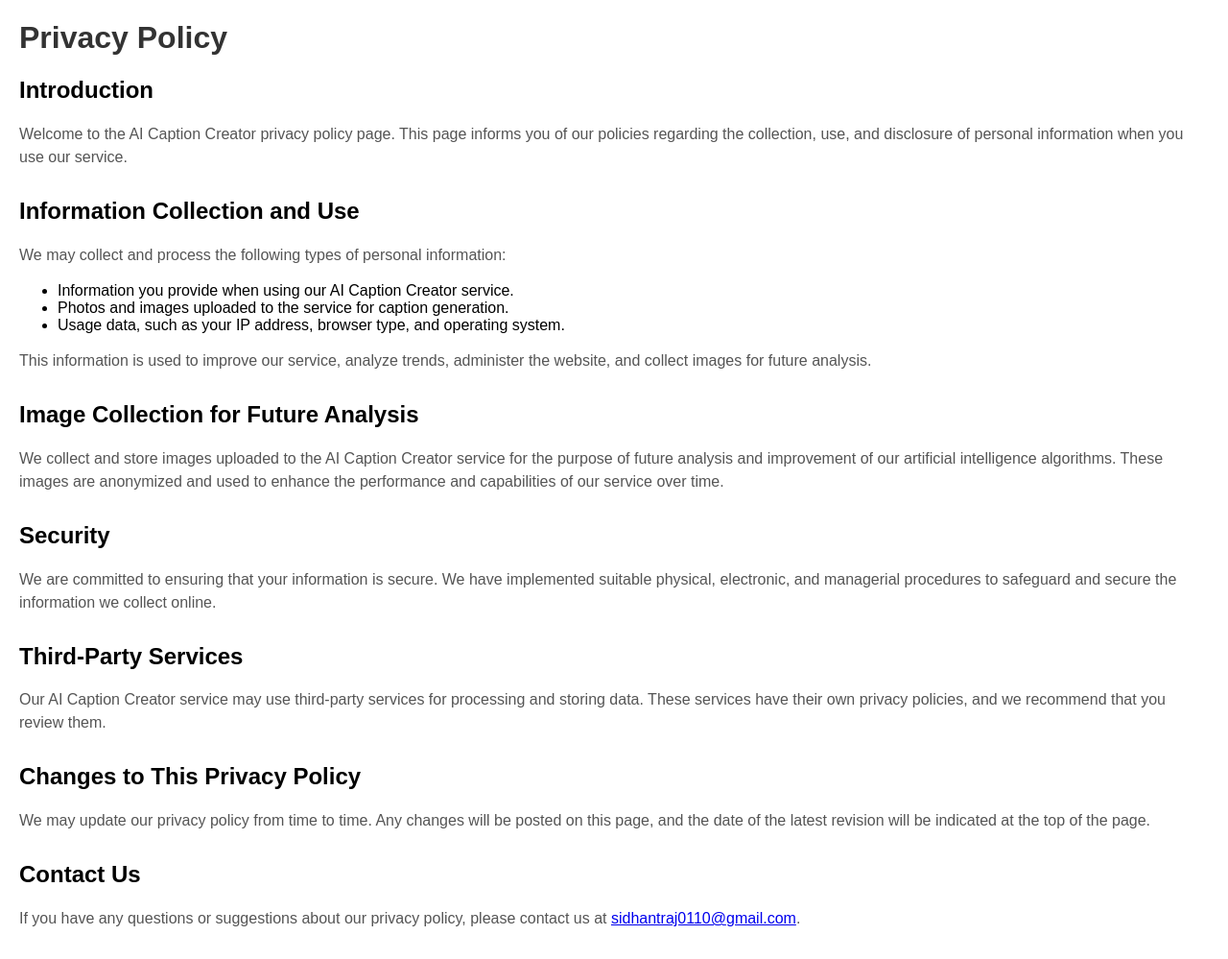
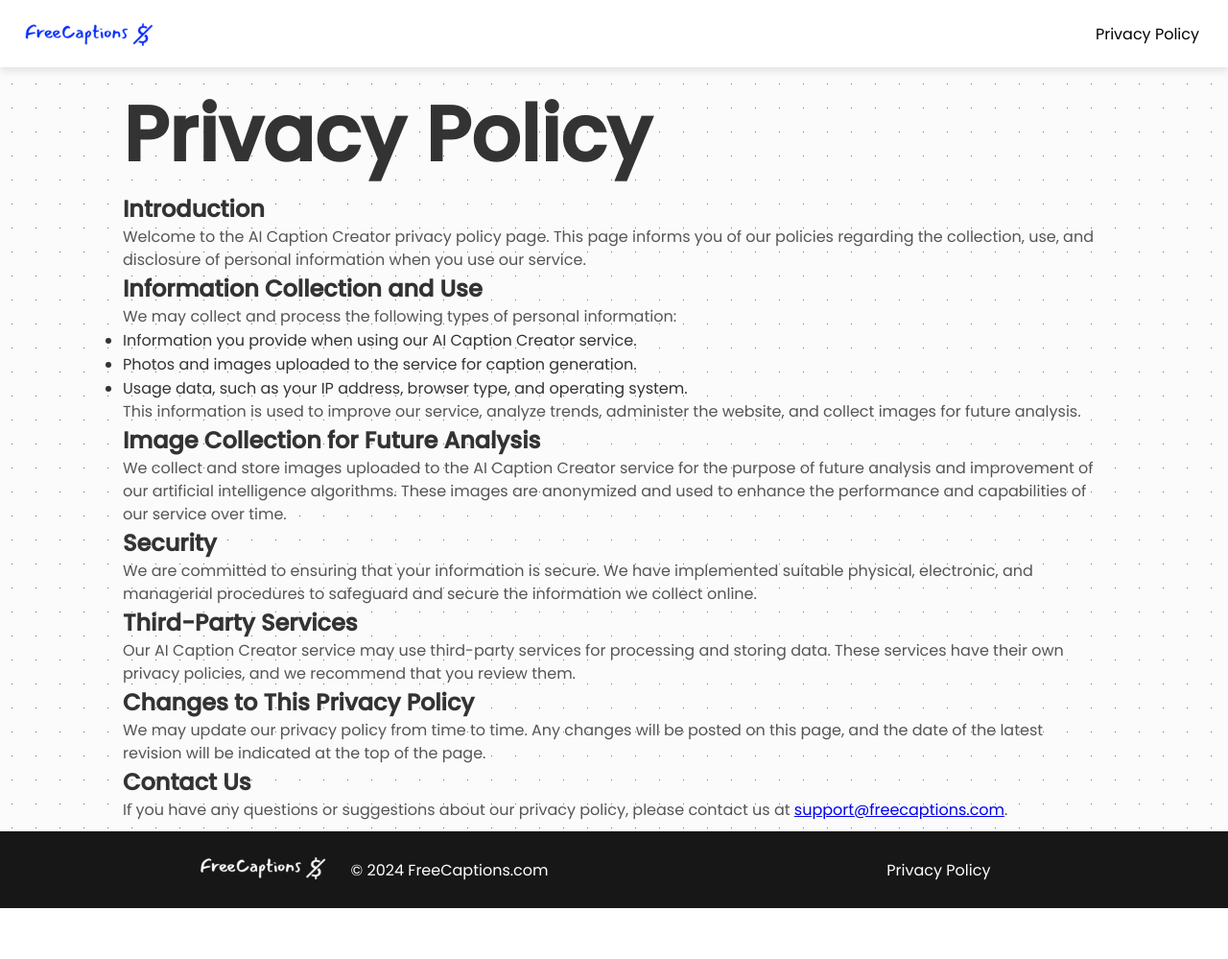
Before and after one commit to Sidhant-raj/FreeCaptions.com, a Flask app: page /privacy_policy in a window 1280 px wide. Shown: the whole page at 96% size. After the commit the page ends 946 px from the top, so only its background shows below. Run offline with Flask 3, Linux system fonts and the light colour scheme.

Commit message:
Changes to PrivacyPolicy.html

```diff
--- a/templates/privacypolicy.html
+++ b/templates/privacypolicy.html
@@ -5,13 +5,33 @@
     <meta charset="UTF-8">
     <meta name="viewport" content="width=device-width, initial-scale=1.0">
     <title>Privacy Policy - AI Caption Creator</title>
+    <!-- Meta Description -->
+    <meta content="Privacy Policy Page of Freecaptions.com" name="description" />
+    <link rel="icon" type="image/x-icon" href="{{ url_for('static', filename='favicon.ico') }}">
     <style>
+        @import url("https://fonts.googleapis.com/css2?family=Poppins:wght@200;300;400;500&display=swap");
+
+        * {
+            margin: 0;
+            padding: 0;
+            box-sizing: border-box;
+            font-family: "Poppins", "sans-serif";
+        }
+
+        ::-webkit-scrollbar {
+            display: none;
+        }
+
         body {
-            font-family: Arial, sans-serif;
-            margin: 20px;
+            min-height: 100vh;
+            background-color: #fbfbfc;
+            opacity: 1;
+            background-image: radial-gradient(#1683ff 0.75px, #fbfbfc 0.75px);
+            background-size: 25px 25px;
         }
 
         h1 {
+            font-size: 5rem;
             color: #333;
         }
 
@@ -20,19 +40,93 @@
             color: #555;
         }
 
-        section {
-            margin-bottom: 30px;
+        /* New styles for the navigation bar */
+        .navbar {
+            /* background-color: #424141; */
+            display: flex;
+            flex-direction: row;
+            justify-content: space-between;
+            padding: 15px;
+            box-shadow: 0px 4px 8px rgba(0, 0, 0, 0.1);
+            color: #000;
+            position: fixed;
+            top: 0;
+            width: 100%;
+            background-color: #ffffff;
+            /* Adjust the background color as needed */
+            z-index: 1000;
+            align-items: center;
+        }
+
+        .navbar a {
+            /* color: whitesmoke; */
+            text-decoration: none;
+            margin: 0 15px;
+            /* font-weight: bold; */
+        }
+
+        .navbar a:hover {
+            color: #1149b2;
+        }
+
+        .section1 {
+            margin-top: 10vh;
+            /* height: 100vh; */
+            color: #333333;
+        }
+
+        .footer {
+            text-align: center;
+            color: #ffffff;
+            padding-top: 10px;
+            margin-top: 10px;
+            padding: 20px;
+            height: 10vh;
+            width: 100%;
+            background-color: #171717;
+        }
+        .Information{
+            margin-left: 10vw;
+            margin-right: 10vw;
+        }
+        @media only screen and (max-width: 600px) {
+            .hidden-mobile {
+                display: none;
+            }
+
+            .footer {
+                font-size: 0.8em;
+            }
         }
     </style>
+    <!-- Google tag (gtag.js) -->
+    <script async src="https://www.googletagmanager.com/gtag/js?id=G-VBT5ENHCG9"></script>
+    <script>
+        window.dataLayer = window.dataLayer || [];
+        function gtag() {
+            dataLayer.push(arguments);
+        }
+        gtag("js", new Date());
+
+        gtag("config", "G-VBT5ENHCG9");
+    </script>
 </head>
 
 <body>
+    <div class="section1">
+        <div class="navbar">
+            <img src="static/1.png" width="150" alt="Freecaptions.com" />
+            <a href="{{ url_for('privacy_policy') }}" style="text-decoration: none; color: black">Privacy Policy</a>
+        </div>
 
+        <div class="Information">
             <h1>Privacy Policy</h1>
 
             <section>
                 <h2>Introduction</h2>
-        <p>Welcome to the AI Caption Creator privacy policy page. This page informs you of our policies regarding the collection, use, and disclosure of personal information when you use our service.</p>
+                <p>Welcome to the AI Caption Creator privacy policy page. This page informs you of our policies
+                    regarding the
+                    collection, use, and disclosure of personal information when you use our service.</p>
             </section>
 
             <section>
@@ -43,34 +137,92 @@
                     <li>Photos and images uploaded to the service for caption generation.</li>
                     <li>Usage data, such as your IP address, browser type, and operating system.</li>
                 </ul>
-        <p>This information is used to improve our service, analyze trends, administer the website, and collect images for future analysis.</p>
+                <p>This information is used to improve our service, analyze trends, administer the website, and collect
+                    images
+                    for future analysis.</p>
             </section>
 
             <section>
                 <h2>Image Collection for Future Analysis</h2>
-        <p>We collect and store images uploaded to the AI Caption Creator service for the purpose of future analysis and improvement of our artificial intelligence algorithms. These images are anonymized and used to enhance the performance and capabilities of our service over time.</p>
+                <p>We collect and store images uploaded to the AI Caption Creator service for the purpose of future
+                    analysis and
+                    improvement of our artificial intelligence algorithms. These images are anonymized and used to
+                    enhance the
+                    performance and capabilities of our service over time.</p>
             </section>
 
             <section>
                 <h2>Security</h2>
-        <p>We are committed to ensuring that your information is secure. We have implemented suitable physical, electronic, and managerial procedures to safeguard and secure the information we collect online.</p>
+                <p>We are committed to ensuring that your information is secure. We have implemented suitable physical,
+                    electronic, and managerial procedures to safeguard and secure the information we collect online.</p>
             </section>
 
             <section>
                 <h2>Third-Party Services</h2>
-        <p>Our AI Caption Creator service may use third-party services for processing and storing data. These services have their own privacy policies, and we recommend that you review them.</p>
+                <p>Our AI Caption Creator service may use third-party services for processing and storing data. These
+                    services
+                    have their own privacy policies, and we recommend that you review them.</p>
             </section>
 
             <section>
                 <h2>Changes to This Privacy Policy</h2>
-        <p>We may update our privacy policy from time to time. Any changes will be posted on this page, and the date of the latest revision will be indicated at the top of the page.</p>
+                <p>We may update our privacy policy from time to time. Any changes will be posted on this page, and the
+                    date of
+                    the latest revision will be indicated at the top of the page.</p>
             </section>
 
             <section>
                 <h2>Contact Us</h2>
-        <p>If you have any questions or suggestions about our privacy policy, please contact us at <a href="mailto:sidhantraj0110@gmail.com">sidhantraj0110@gmail.com</a>.</p>
+                <p>If you have any questions or suggestions about our privacy policy, please contact us at <a
+                        href="mailto:support@freecaptions.com">support@freecaptions.com</a>.</p>
             </section>
-
+        </div>
+    </div>
+    <div class="footer">
+        <div style="
+              display: flex;
+              flex-direction: row;
+              justify-content: space-around;
+              align-items: center;
+            ">
+            <span style="display: flex; flex-direction: row; align-items: center;">
+                <img class="hidden-mobile" src="static/2.png" width="150" style="mix-blend-mode: screen;" alt="logo" />
+                <span style="margin-left: 1.5vw">&copy; 2024
+                    <a style="text-decoration: none; color: #fff" href="/">FreeCaptions.com</a></span>
+            </span>
+            <span style="display: flex; flex-direction: row; align-items: center">
+                <!-- Page privacy Policy and then Instagram icon from fontawesome -->
+                <a href="{{ url_for('privacy_policy') }}" style="text-decoration: none; color: white">Privacy Policy</a>
+                <a href="https://www.instagram.com/sidhant.rajj/" style="
+                  text-decoration: none;
+                  color: white;
+                  justify-content: space-between;
+                  margin-left: 2vw;
+                  font-size: 20px;
+                ">
+                    <i class="fa-brands fa-instagram"></i>
+                </a>
+                <a href="https://www.linkedin.com/in/sidhant-raj/" style="
+                  text-decoration: none;
+                  color: white;
+                  justify-content: space-between;
+                  margin-left: 1vw;
+                  font-size: 20px;
+                ">
+                    <i class="fa-brands fa-linkedin"></i>
+                </a>
+                <a href="#" style="
+                  text-decoration: none;
+                  color: white;
+                  justify-content: space-between;
+                  margin-left: 1vw;
+                  font-size: 20px;
+                ">
+                    <i class="fa-brands fa-square-x-twitter"></i>
+                </a>
+            </span>
+        </div>
+    </div>
 </body>
 
 </html>
```
Lines whose indentation alone changed are shown as unchanged.
